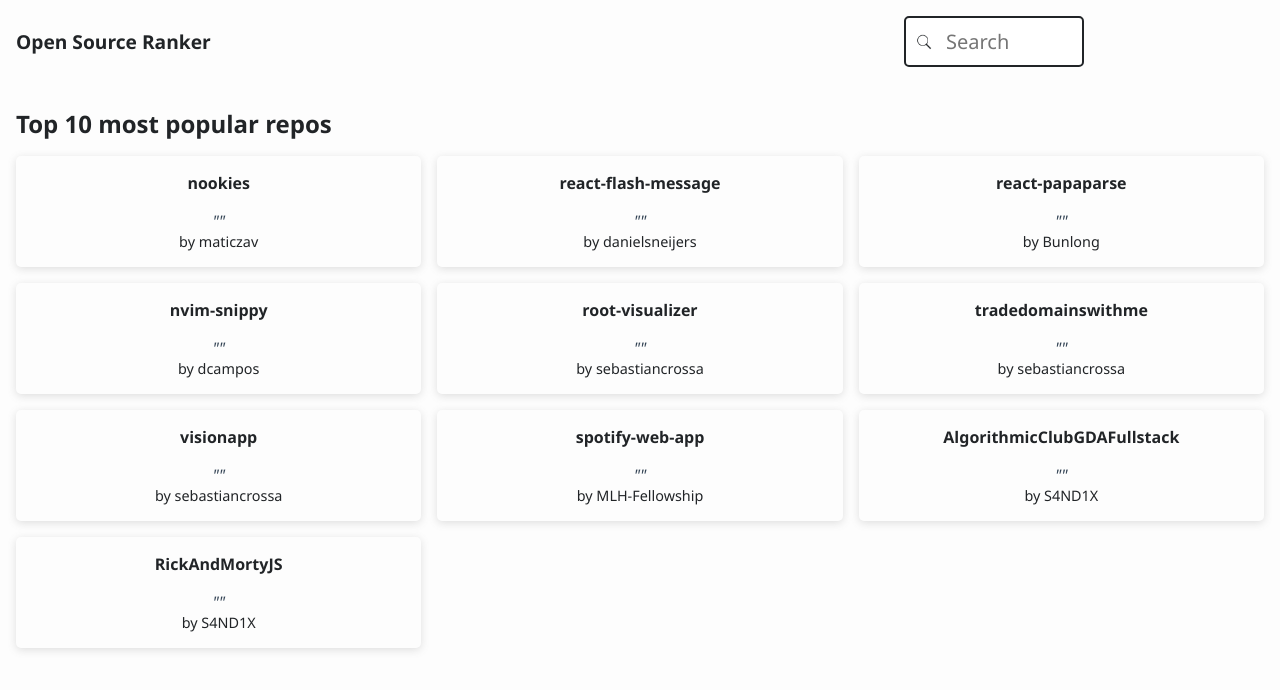
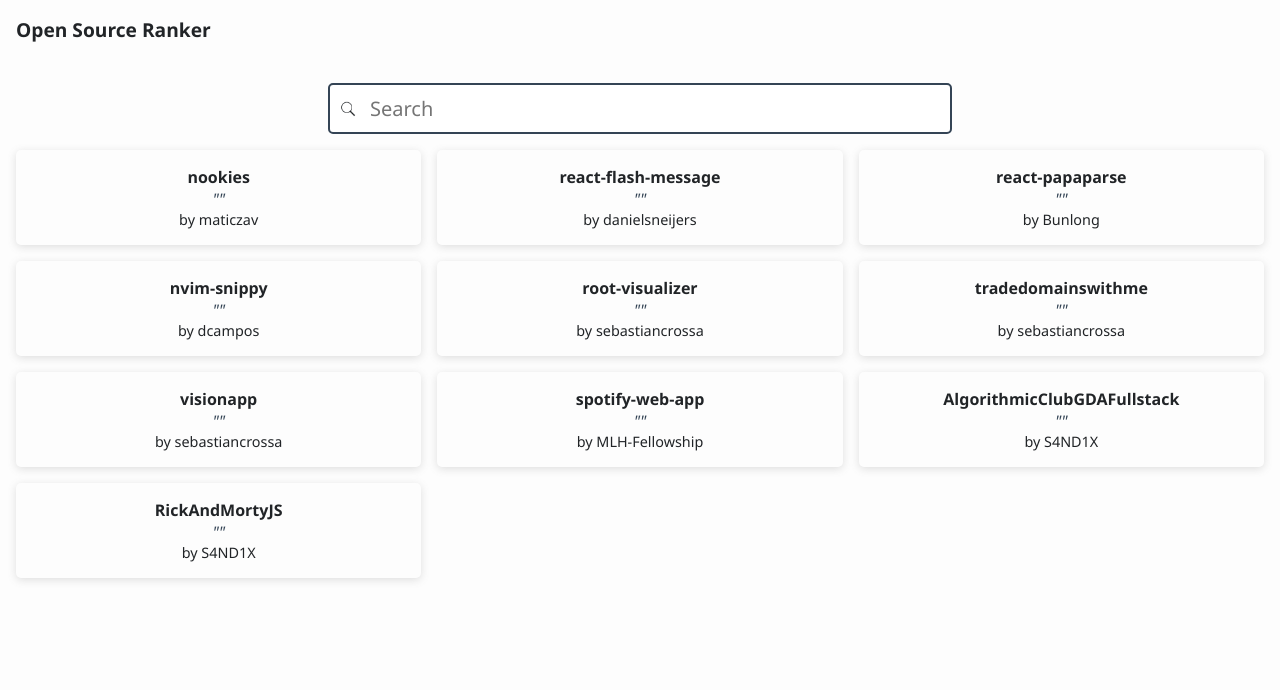
Before and after one commit to S4ND1X/OpenSourceRanker, a React (Create React App) app: page / in a window 1280 px wide. Shown: the top 690 px of the page. Built offline with nearby package versions, Linux system fonts and the light colour scheme; no server answers.

Commit message:
chore: move input logic to repo lists

```diff
--- a/src/components/RepoCard.jsx
+++ b/src/components/RepoCard.jsx
@@ -68,7 +68,7 @@ const Background = styled.div`
 
   h2 {
     font-size: 1rem;
-    margin: 0;
+    margin: 0 !important;
   }
 
   h3 {
--- a/src/components/ReposList.jsx
+++ b/src/components/ReposList.jsx
@@ -1,12 +1,19 @@
-import React from "react";
+import { useState } from "react";
 import styled from "styled-components";
 import { repos } from "../lib/helpers";
 import RepoCard from "./RepoCard";
+import SearchBar from "./SearchBar";
 
 const ReposList = () => {
+  const [search, setSearch] = useState("");
+
+  const handleSearchChange = (e) => setSearch(e.target.value);
+
   return (
     <Background>
-      <h2>Top 10 most popular repos</h2>
+      <div className="search-container">
+        <SearchBar search={search} handleChange={handleSearchChange} />
+      </div>
 
       <div className="list">
         {repos.map((repo, index) => (
@@ -18,6 +25,10 @@ const ReposList = () => {
 };
 
 const Background = styled.div`
+  .search-container {
+    text-align: center;
+  }
+
   .list {
     display: grid;
     grid-template-columns: 1fr 1fr 1fr;
--- a/src/components/SearchBar.jsx
+++ b/src/components/SearchBar.jsx
@@ -1,13 +1,6 @@
-import React, { useState } from "react";
 import styled from "styled-components";
 
-const SearchBar = () => {
-  const [search, setSearch] = useState("");
-
-  const handleChange = (e) => {
-    setSearch(e.target.value);
-  };
-
+const SearchBar = ({ search, handleChange }) => {
   return (
     <Background>
       <input
@@ -23,8 +16,10 @@ const SearchBar = () => {
 
 const Background = styled.div`
   input[type="text"] {
+    margin-bottom: 1rem;
+
     width: 50%;
-    border: 2px solid #212427;
+    border: 2px solid #344455;
     border-radius: 5px;
     font-size: 20px;
     background-image: url(/img/search.png);
--- a/src/components/layout/Navbar.jsx
+++ b/src/components/layout/Navbar.jsx
@@ -1,12 +1,10 @@
 import React from "react";
 import styled from "styled-components";
-import SearchBar from "../SearchBar";
 
 const Navbar = () => {
   return (
     <Background>
       <h2>Open Source Ranker</h2>
-      <SearchBar />
     </Background>
   );
 };
```
